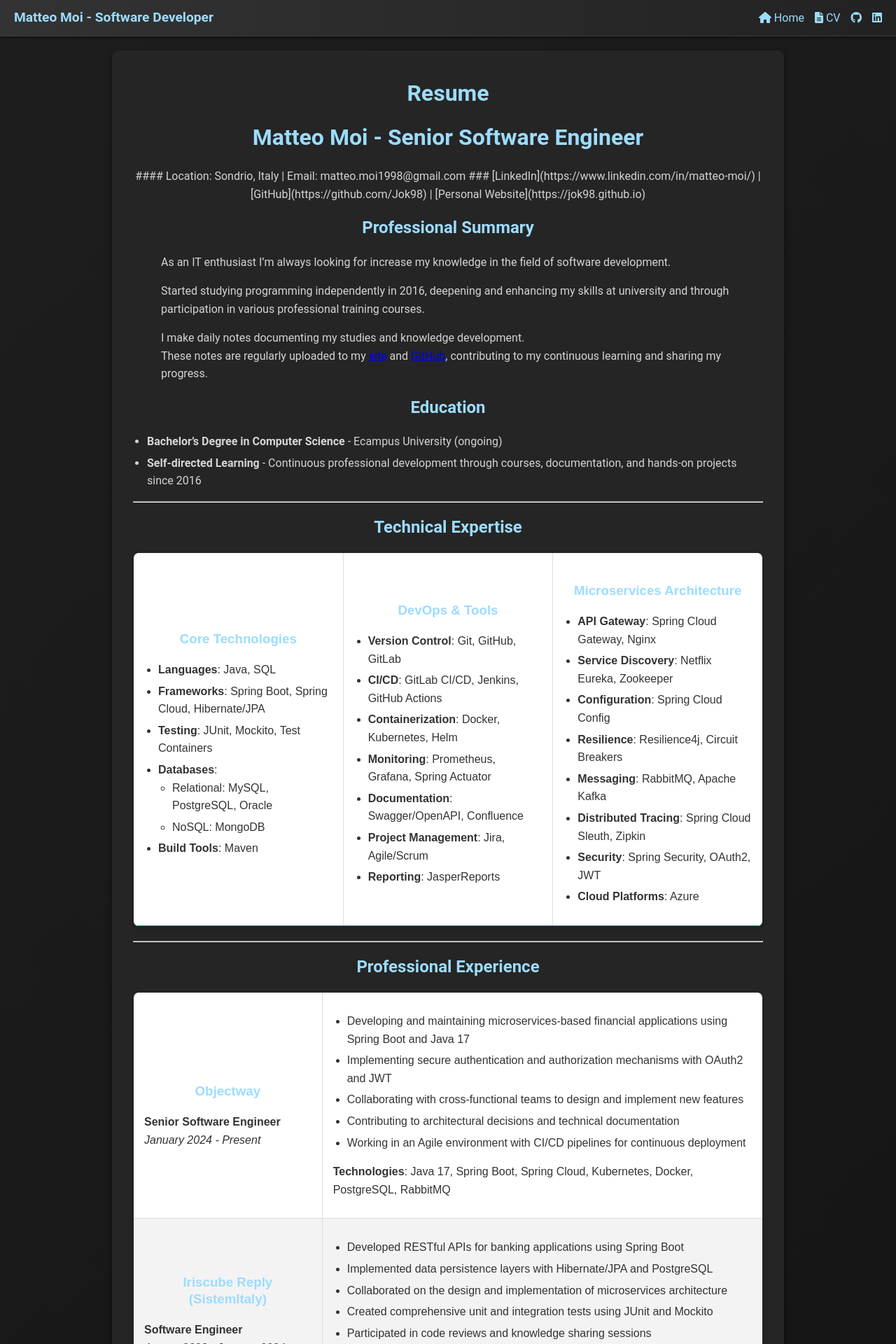
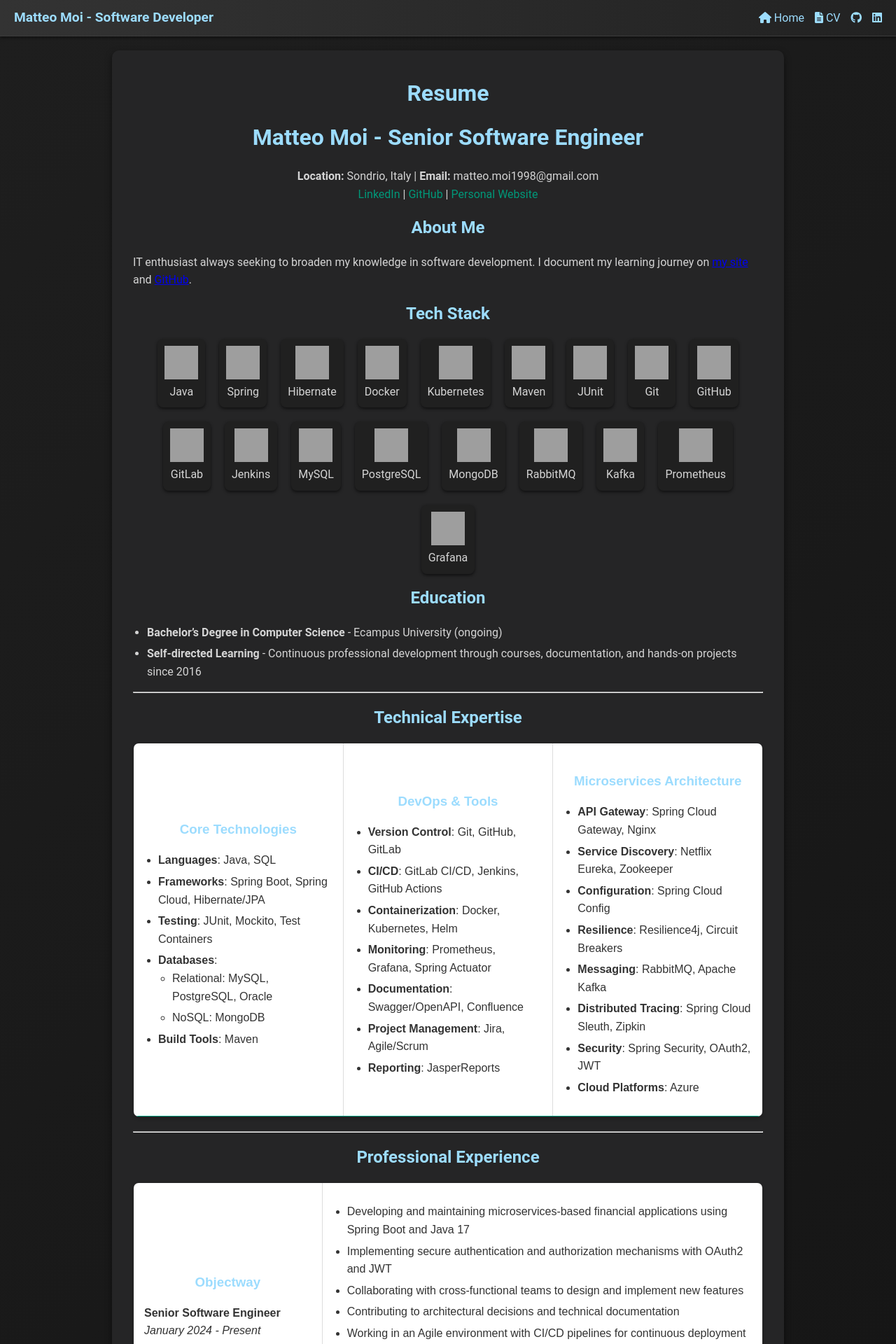
Before and after one commit to Jok98/Jok98.github.io, a Jekyll site: the page built from cv.md, in a window 1280 px wide. Shown: the top 1920 px of the page at 70% size. Built offline with Jekyll 4.4.1, drawn with Linux system fonts in a browser that asks for light colours; grey boxes are pictures that could not be loaded.

Commit message:
update `cv.md` and `cv_style.css`: add tech stack section with icons and improve layout styling

```diff
--- a/assets/css/cv_style.css
+++ b/assets/css/cv_style.css
@@ -81,3 +81,35 @@
 li {
   margin-bottom: 5px;
 }
+
+
+/* Tech Stack grid (based on notes/README.md) */
+.tech-grid {
+  display: flex;
+  flex-wrap: wrap;
+  justify-content: center;
+  gap: 20px;
+  margin-top: 20px;
+}
+
+.tech-item {
+  display: flex;
+  flex-direction: column;
+  align-items: center;
+  padding: 10px;
+  background: #202020;
+  border-radius: 8px;
+  box-shadow: 0 2px 4px rgba(0,0,0,0.6);
+  transition: transform 0.3s, box-shadow 0.3s;
+}
+
+.tech-item:hover {
+  transform: translateY(-5px);
+  box-shadow: 0 4px 8px rgba(0,0,0,0.8);
+}
+
+.tech-item img {
+  width: 48px;
+  height: 48px;
+  margin-bottom: 5px;
+}
--- a/cv.md
+++ b/cv.md
@@ -7,22 +7,91 @@
 
 
 <div class="cv-header">
-
-#### Location: Sondrio, Italy | Email: matteo.moi1998@gmail.com
-
-### [LinkedIn](https://www.linkedin.com/in/matteo-moi/) | [GitHub](https://github.com/Jok98) | [Personal Website](https://jok98.github.io)
-
+  <strong>Location:</strong> Sondrio, Italy | <strong>Email:</strong> matteo.moi1998@gmail.com<br/>
+  <a href="https://www.linkedin.com/in/matteo-moi/">LinkedIn</a> |
+  <a href="https://github.com/Jok98">GitHub</a> |
+  <a href="https://jok98.github.io">Personal Website</a>
 </div>
 
-## Professional Summary
+## About Me
+IT enthusiast always seeking to broaden my knowledge in software development. I document my learning journey on [my site](https://jok98.github.io) and [GitHub](https://github.com/Jok98/Jok98.github.io).
 
-> As an IT enthusiast I'm always looking for increase my knowledge in the field of software development.
->
-> Started studying programming independently in 2016, deepening and enhancing my skills at university and through
-> participation in various professional training courses.
->
-> I make daily notes documenting my studies and knowledge development.<br>
-> These notes are regularly uploaded to my [site](https://jok98.github.io) and [GitHub](https://github.com/Jok98/Jok98.github.io), contributing to my continuous learning and sharing my progress.
+## Tech Stack
+
+<div class="tech-grid">
+  <div class="tech-item">
+    <img src="https://raw.githubusercontent.com/devicons/devicon/master/icons/java/java-original.svg" alt="Java"/>
+    <span>Java</span>
+  </div>
+  <div class="tech-item">
+    <img src="https://raw.githubusercontent.com/devicons/devicon/master/icons/spring/spring-original.svg" alt="Spring"/>
+    <span>Spring</span>
+  </div>
+  <div class="tech-item">
+    <img src="https://raw.githubusercontent.com/devicons/devicon/master/icons/hibernate/hibernate-plain.svg" alt="Hibernate"/>
+    <span>Hibernate</span>
+  </div>
+  <div class="tech-item">
+    <img src="https://raw.githubusercontent.com/devicons/devicon/master/icons/docker/docker-original.svg" alt="Docker"/>
+    <span>Docker</span>
+  </div>
+  <div class="tech-item">
+    <img src="https://raw.githubusercontent.com/devicons/devicon/master/icons/kubernetes/kubernetes-plain.svg" alt="Kubernetes"/>
+    <span>Kubernetes</span>
+  </div>
+  <div class="tech-item">
+    <img src="https://raw.githubusercontent.com/devicons/devicon/master/icons/maven/maven-original.svg" alt="Maven"/>
+    <span>Maven</span>
+  </div>
+  <div class="tech-item">
+    <img src="https://raw.githubusercontent.com/devicons/devicon/master/icons/junit/junit-plain.svg" alt="JUnit"/>
+    <span>JUnit</span>
+  </div>
+  <div class="tech-item">
+    <img src="https://raw.githubusercontent.com/devicons/devicon/master/icons/git/git-original.svg" alt="Git"/>
+    <span>Git</span>
+  </div>
+  <div class="tech-item">
+    <img src="https://raw.githubusercontent.com/devicons/devicon/master/icons/github/github-original.svg" alt="GitHub"/>
+    <span>GitHub</span>
+  </div>
+  <div class="tech-item">
+    <img src="https://raw.githubusercontent.com/devicons/devicon/master/icons/gitlab/gitlab-original.svg" alt="GitLab"/>
+    <span>GitLab</span>
+  </div>
+  <div class="tech-item">
+    <img src="https://raw.githubusercontent.com/devicons/devicon/master/icons/jenkins/jenkins-original.svg" alt="Jenkins"/>
+    <span>Jenkins</span>
+  </div>
+  <div class="tech-item">
+    <img src="https://raw.githubusercontent.com/devicons/devicon/master/icons/mysql/mysql-original.svg" alt="MySQL"/>
+    <span>MySQL</span>
+  </div>
+  <div class="tech-item">
+    <img src="https://raw.githubusercontent.com/devicons/devicon/master/icons/postgresql/postgresql-original.svg" alt="PostgreSQL"/>
+    <span>PostgreSQL</span>
+  </div>
+  <div class="tech-item">
+    <img src="https://raw.githubusercontent.com/devicons/devicon/master/icons/mongodb/mongodb-original.svg" alt="MongoDB"/>
+    <span>MongoDB</span>
+  </div>
+  <div class="tech-item">
+    <img src="https://raw.githubusercontent.com/devicons/devicon/master/icons/rabbitmq/rabbitmq-original.svg" alt="RabbitMQ"/>
+    <span>RabbitMQ</span>
+  </div>
+  <div class="tech-item">
+    <img src="https://raw.githubusercontent.com/devicons/devicon/master/icons/apachekafka/apachekafka-original.svg" alt="Kafka"/>
+    <span>Kafka</span>
+  </div>
+  <div class="tech-item">
+    <img src="https://raw.githubusercontent.com/devicons/devicon/master/icons/prometheus/prometheus-original.svg" alt="Prometheus"/>
+    <span>Prometheus</span>
+  </div>
+  <div class="tech-item">
+    <img src="https://raw.githubusercontent.com/devicons/devicon/master/icons/grafana/grafana-original.svg" alt="Grafana"/>
+    <span>Grafana</span>
+  </div>
+</div>
 
 ## Education
 
```
